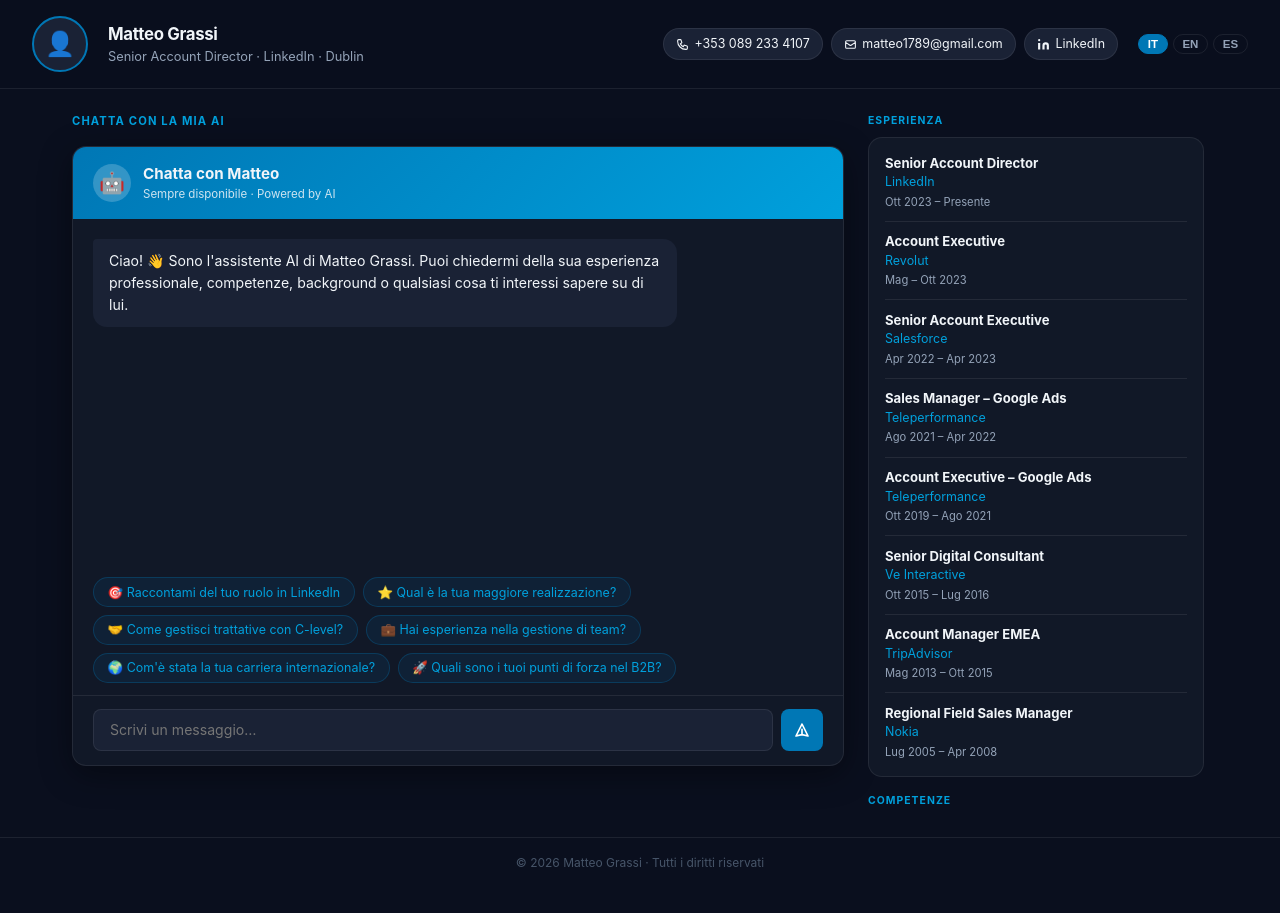
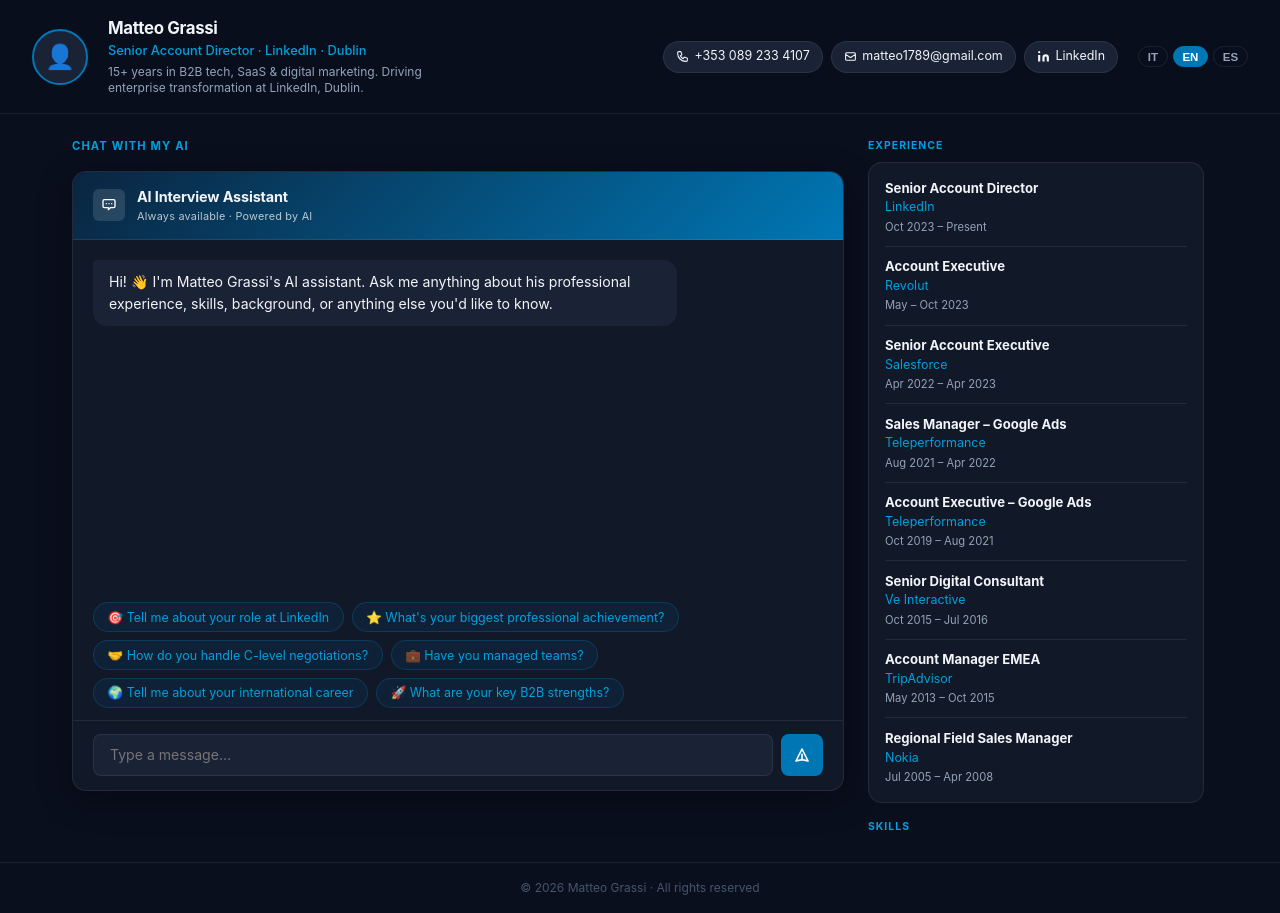
Before and after one commit to matteo1789-star/Matteo-Grassi-CV, a website: page public/index.html in a window 1280 px wide. Before the commit the page ends 888 px from the top, so only its background shows below. Drawn offline with Linux system fonts and the light colour scheme.

Commit message:
Update index.html

```diff
--- a/public/index.html
+++ b/public/index.html
@@ -22,7 +22,8 @@
     .header-photo-placeholder { width: 56px; height: 56px; border-radius: 50%; background: var(--card); border: 2px solid var(--accent); display: flex; align-items: center; justify-content: center; font-size: 1.5rem; flex-shrink: 0; }
     .header-info { flex: 1; min-width: 160px; }
     .header-name { font-size: 1.05rem; font-weight: 700; letter-spacing: -0.02em; }
-    .header-role { font-size: 0.8rem; color: var(--muted); }
+    .header-role { font-size: 0.8rem; color: var(--accent2); font-weight: 500; margin-bottom: 0.2rem; }
+    .header-bio { font-size: 0.75rem; color: var(--muted); max-width: 340px; line-height: 1.4; }
     .header-contacts { display: flex; flex-wrap: wrap; gap: 0.5rem; align-items: center; }
     .chip { display: inline-flex; align-items: center; gap: 0.35rem; padding: 0.35rem 0.75rem; background: var(--card); border: 1px solid var(--border); border-radius: 20px; font-size: 0.78rem; color: var(--text); transition: all var(--tr); white-space: nowrap; }
     .chip:hover { border-color: var(--accent2); color: var(--accent2); text-decoration: none; }
@@ -34,10 +35,11 @@
     .chat-panel { display: flex; flex-direction: column; gap: 1rem; }
     .chat-panel-title { font-size: 0.7rem; font-weight: 700; color: var(--accent2); text-transform: uppercase; letter-spacing: 0.1em; }
     .chat-box { background: var(--surface); border: 1px solid var(--border); border-radius: var(--radius); display: flex; flex-direction: column; height: calc(100vh - 180px); min-height: 420px; box-shadow: var(--shadow); overflow: hidden; }
-    .chat-header { padding: 1rem 1.25rem; background: linear-gradient(135deg, var(--accent), var(--accent2)); display: flex; align-items: center; gap: 0.75rem; flex-shrink: 0; }
-    .chat-avatar { width: 38px; height: 38px; border-radius: 50%; background: rgba(255,255,255,0.2); display: flex; align-items: center; justify-content: center; font-size: 1.3rem; }
-    .chat-header-info .chat-title { font-size: 0.95rem; font-weight: 700; }
-    .chat-header-info .chat-status { font-size: 0.72rem; opacity: 0.85; }
+    .chat-header { padding: 0.9rem 1.25rem; background: linear-gradient(135deg, #0a2540, #0077b5); display: flex; align-items: center; gap: 0.75rem; flex-shrink: 0; border-bottom: 1px solid rgba(255,255,255,0.1); }
+    .chat-header-icon { width: 32px; height: 32px; border-radius: 6px; background: rgba(255,255,255,0.12); display: flex; align-items: center; justify-content: center; flex-shrink: 0; }
+    .chat-header-icon svg { width: 16px; height: 16px; }
+    .chat-header-info .chat-title { font-size: 0.9rem; font-weight: 700; letter-spacing: -0.01em; }
+    .chat-header-info .chat-status { font-size: 0.68rem; opacity: 0.75; letter-spacing: 0.02em; }
     .chat-messages { flex: 1; overflow-y: auto; padding: 1.25rem; display: flex; flex-direction: column; gap: 0.75rem; min-height: 0; }
     .chat-messages::-webkit-scrollbar { width: 4px; }
     .chat-messages::-webkit-scrollbar-thumb { background: var(--border); border-radius: 2px; }
@@ -101,6 +103,7 @@
   <div class="header-info">
     <div class="header-name">Matteo Grassi</div>
     <div class="header-role" data-i18n="hero_subtitle">Senior Account Director · LinkedIn · Dublin</div>
+    <div class="header-bio" data-i18n="header_bio">15+ years in B2B tech, SaaS & digital marketing. Driving enterprise transformation at LinkedIn, Dublin.</div>
   </div>
   <div class="header-contacts">
     <a href="tel:+3530892334107" class="chip">
@@ -117,28 +120,32 @@
     </a>
   </div>
   <div class="header-lang">
-    <button class="lang-btn active" onclick="setLang('it')">IT</button>
-    <button class="lang-btn" onclick="setLang('en')">EN</button>
+    <button class="lang-btn" onclick="setLang('it')">IT</button>
+    <button class="lang-btn active" onclick="setLang('en')">EN</button>
     <button class="lang-btn" onclick="setLang('es')">ES</button>
   </div>
 </header>
 
 <div class="main">
   <div class="chat-panel">
-    <div class="chat-panel-title" data-i18n="chat_panel_label">Chatta con la mia AI</div>
+    <div class="chat-panel-title" data-i18n="chat_panel_label">Chat with my AI</div>
     <div class="chat-box">
       <div class="chat-header">
-        <div class="chat-avatar">🤖</div>
+        <div class="chat-header-icon">
+          <svg fill="none" viewBox="0 0 24 24" stroke="white" stroke-width="2">
+            <path stroke-linecap="round" stroke-linejoin="round" d="M8 10h.01M12 10h.01M16 10h.01M9 16H5a2 2 0 01-2-2V6a2 2 0 012-2h14a2 2 0 012 2v8a2 2 0 01-2 2h-5l-3 3v-3z"/>
+          </svg>
+        </div>
         <div class="chat-header-info">
-          <div class="chat-title" data-i18n="chat_title">Chatta con Matteo</div>
-          <div class="chat-status" data-i18n="chat_status">Sempre disponibile · Powered by AI</div>
+          <div class="chat-title" data-i18n="chat_title">AI Interview Assistant</div>
+          <div class="chat-status" data-i18n="chat_status">Always available · Powered by AI</div>
         </div>
       </div>
       <div class="chat-messages" id="chatMessages"></div>
       <div class="suggestions" id="suggestions"></div>
       <div class="chat-input-area">
         <textarea class="chat-input" id="chatInput" rows="1"
-          placeholder="Scrivi un messaggio…"
+          placeholder="Type a message…"
           onkeydown="if(event.key==='Enter'&&!event.shiftKey){event.preventDefault();sendMessage()}"
           oninput="this.style.height='auto';this.style.height=Math.min(this.scrollHeight,100)+'px'"></textarea>
         <button class="chat-send" id="sendBtn" onclick="sendMessage()">
@@ -153,15 +160,16 @@
 </div>
 
 <footer>
-  <p data-i18n="footer_text">© 2026 Matteo Grassi · Tutti i diritti riservati</p>
+  <p data-i18n="footer_text">© 2026 Matteo Grassi · All rights reserved</p>
 </footer>
 
 <script>
 const i18n = {
   it: {
     hero_subtitle: 'Senior Account Director · LinkedIn · Dublin',
+    header_bio: 'Oltre 15 anni in B2B tech, SaaS e digital marketing. Guida programmi di trasformazione enterprise presso LinkedIn, Dublino.',
     chat_panel_label: 'Chatta con la mia AI',
-    chat_title: 'Chatta con Matteo',
+    chat_title: 'AI Interview Assistant',
     chat_status: 'Sempre disponibile · Powered by AI',
     chat_welcome: 'Ciao! 👋 Sono l\'assistente AI di Matteo Grassi. Puoi chiedermi della sua esperienza professionale, competenze, background o qualsiasi cosa ti interessi sapere su di lui.',
     chat_placeholder: 'Scrivi un messaggio…',
@@ -202,8 +210,9 @@
   },
   en: {
     hero_subtitle: 'Senior Account Director · LinkedIn · Dublin',
+    header_bio: '15+ years in B2B tech, SaaS & digital marketing. Driving enterprise transformation at LinkedIn, Dublin.',
     chat_panel_label: 'Chat with my AI',
-    chat_title: 'Chat with Matteo',
+    chat_title: 'AI Interview Assistant',
     chat_status: 'Always available · Powered by AI',
     chat_welcome: 'Hi! 👋 I\'m Matteo Grassi\'s AI assistant. Ask me anything about his professional experience, skills, background, or anything else you\'d like to know.',
     chat_placeholder: 'Type a message…',
@@ -244,8 +253,9 @@
   },
   es: {
     hero_subtitle: 'Director de Cuentas Senior · LinkedIn · Dublín',
+    header_bio: 'Más de 15 años en B2B tech, SaaS y marketing digital. Liderando transformación enterprise en LinkedIn, Dublín.',
     chat_panel_label: 'Habla con mi IA',
-    chat_title: 'Chatea con Matteo',
+    chat_title: 'AI Interview Assistant',
     chat_status: 'Siempre disponible · Powered by AI',
     chat_welcome: '¡Hola! 👋 Soy el asistente de IA de Matteo Grassi. Puedes preguntarme sobre su experiencia profesional, habilidades, trayectoria o cualquier cosa que quieras saber.',
     chat_placeholder: 'Escribe un mensaje…',
@@ -286,7 +296,7 @@
   }
 };
 
-let lang = 'it';
+let lang = 'en';
 let chatReady = false;
 
 function setLang(l) { lang = l; render(); }
@@ -405,10 +415,10 @@
     });
     const data = await res.json();
     typing.remove();
-    addBotMsg(data.reply || data.error || 'Errore nella risposta.');
+    addBotMsg(data.reply || data.error || 'Error in response.');
   } catch {
     typing.remove();
-    addBotMsg('⚠️ Impossibile connettersi al server. Riprova più tardi.');
+    addBotMsg('⚠️ Unable to connect to server. Please try again later.');
   } finally {
     btn.disabled = false;
     input.focus();
```
